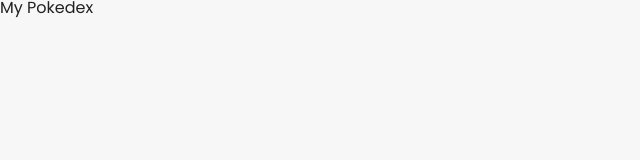
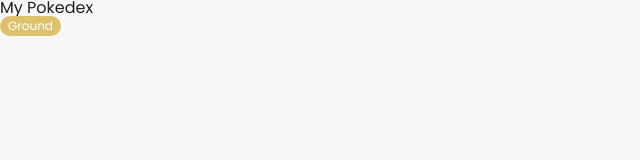
Before and after one commit to biko2/pokedex, a React (Create React App) app: page / in a window 1280 px wide. Shown: the top 160 px of the page, without its empty margins (0-640 px from the left). Built offline with nearby package versions, Linux system fonts and the light colour scheme.

Commit message:
Adds tag component

```diff
--- a/src/App.tsx
+++ b/src/App.tsx
@@ -1,7 +1,10 @@
+import { Tag } from "components/Tag";
+
 export const App = () => {
   return (
     <main>
       <h1>My Pokedex</h1>
+      <Tag color="ground">Ground</Tag>
     </main>
   );
 };
--- /dev/null
+++ b/src/components/Tag/Tag.module.css
@@ -0,0 +1,10 @@
+.tagWrapper {
+  display: inline-block;
+  padding: 2px var(--spaces-xs);
+
+  color: var(--base-color-d);
+  border-radius: var(--spaces-s);
+
+  font-size: 1.2rem;
+  line-height: 1.6rem;
+}
--- /dev/null
+++ b/src/components/Tag/Tag.tsx
@@ -0,0 +1,19 @@
+import styles from "./Tag.module.css";
+
+type TagProps = {
+  color: string;
+  children: string;
+};
+
+export const Tag: React.FC<TagProps> = ({ color, children }) => {
+  return (
+    <span
+      className={styles.tagWrapper}
+      style={{
+        backgroundColor: `var(--type-${color})`,
+      }}
+    >
+      {children}
+    </span>
+  );
+};
--- /dev/null
+++ b/src/components/Tag/index.ts
@@ -0,0 +1 @@
+export * from "./Tag";
```
Also changed, not shown: 2 other files (tests, documents, lock files or other folders).
